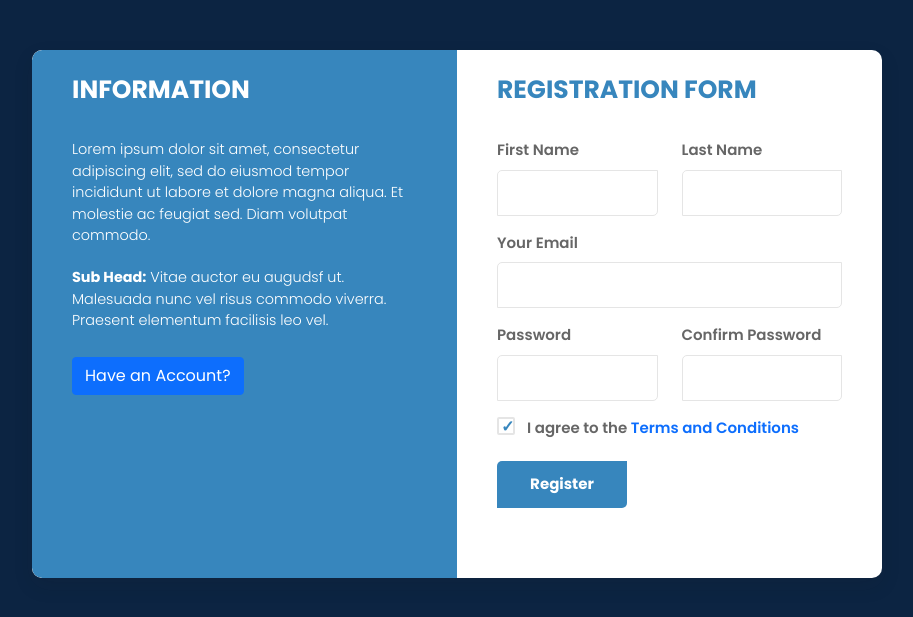
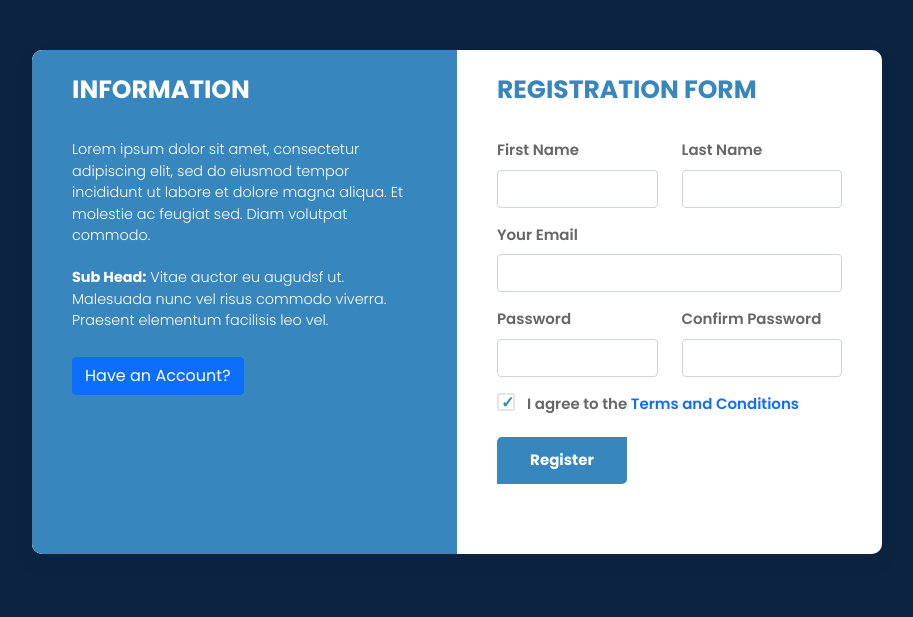
Before and after one commit to RominaShyle/KursiMengjes, a PHP site: page /register.php in a window 1280 px wide. Shown: the part 56-673 px from the top of the page, without its empty margins (183-1096 px from the left). Run offline with PHP 8.4, Linux system fonts and the light colour scheme; some libraries are stand-ins or nearby versions.

Commit message:
signup form pt2

```diff
--- a/register.php
+++ b/register.php
@@ -21,39 +21,46 @@ function test_input($data) {
 
 ?>
 <link rel="stylesheet" href="styles/login.css">
+
+<style>
+
+.error {
+    color: red;
+}
+</style>
 <?php require_once 'navbar.php';
 ?>
 </head>
 <body>
 <?php
 
-$first_name = $last_name = $email = $password = $cpwd = '';
-$first_name_err = $last_name_err= $email_err= $cpwd_err = $password_err = '';
-if($_SERVER['REQUEST_METHOD'] == 'POST'){
+ $first_name = $last_name = $email = $password = $cpwd = '';
+ $first_name_err = $last_name_err= $email_err= $cpwd_err = $password_err = '';
 
-
+ if($_SERVER['REQUEST_METHOD'] == 'POST'){
 
     if(!empty($_POST['first_name'])){
     $first_name = test_input($_POST['first_name']);
+
+
     if(empty($first_name)){
         $first_name_err = "Please enter your first name!";
 
-    }else
+    }
+    }
+    else
     $first_name_err = "Please enter your first name!";
-    }
-
-
-
-
 
     if(!empty($_POST['last_name'])){
         $last_name = test_input($_POST['last_name']);
         if(empty($last_name)){
             $last_name_err = "Please enter your last name!";
 
-    }else
+    }
+}
+
+else
     $last_name_err = "Please enter your last name!";
-}
     if(!empty($_POST['email'])){
 
 
@@ -72,12 +79,16 @@ if($_SERVER['REQUEST_METHOD'] == 'POST'){
 
     if(!empty($_POST['password'])){
 
-        $password = password_hash($_POST['password'], PASSWORD_DEFAULT);
-    }
+        if(strlen($_POST['password']) < 7){
+            $password_err = "Password must contain at least 6 characters!";
+        }
+        else {
+            $password = password_hash($_POST['password'], PASSWORD_DEFAULT);
 
+        }
+
+    }else
     $password_err = 'Please enter your password';
-
-
 
 
     if(!empty($_POST['cpwd'])){
@@ -85,7 +96,48 @@ if($_SERVER['REQUEST_METHOD'] == 'POST'){
         if($_POST['cpwd'] != $_POST['password'])
         $cpwd_err = 'Passwords do not match!';
     }
+    else
     $cpwd_err = 'Please confirm your password';
+
+
+if($first_name_err == '' && $last_name_err == '' && $email_err == '' && $password_err == '' && $cpwd_err == ''){
+
+
+$sql = "SELECT * from users";
+
+$result = $conn->query($sql);
+    if($result->num_rows > 0){
+        while($row = $result->fetch_assoc()){
+            if($row['email'] == $email){
+                $email_err =  "This email is already taken";
+
+            }
+        }
+
+
+        if($email_err == ''){
+
+            $sql = "INSERT INTO USERS (firstname, lastname, email, password) VALUES (?, ?, ?, ?)";
+            $stmt= $conn->prepare($sql);
+            $stmt->bind_param('ssss', $a, $b, $c, $pass);
+
+            $a = $first_name;
+            $b = $last_name;
+            $c = $email;
+            $pass = $password;
+
+            $stmt->execute();
+
+        }
+
+
+    }
+
+
+
+}
+
+
 }
 
 
@@ -103,13 +155,13 @@ if($_SERVER['REQUEST_METHOD'] == 'POST'){
     <form class="form-right" method="POST">
         <h2 class="text-uppercase">Registration form</h2>
         <div class="row">
-            <div class="col-sm-6 mb-3"> <label>First Name</label> <input type="text" name="first_name" id="first_name" class="input-field"> </div>
-            <div class="col-sm-6 mb-3"> <label>Last Name</label> <input type="text" name="last_name" id="last_name" class="input-field"> </div>
+            <div class="col-sm-6 mb-3"> <label>First Name</label> <input type="text" name="first_name" id="first_name" class="form-control <?=empty($first_name_err) ? '' : 'is-invalid'  ?>"><span> <small> <?= $first_name_err ?></small> </span> </div>
+            <div class="col-sm-6 mb-3"> <label>Last Name</label> <input type="text" name="last_name" id="last_name" class="form-control  <?=empty($last_name_err) ? '' : 'is-invalid'  ?>"> <span> <small> <?= $last_name_err ?></small> </span></div>
         </div>
-        <div class="mb-3"> <label>Your Email</label> <input type="email" class="input-field" name="email" required> </div>
+        <div class="mb-3"> <label>Your Email</label> <input type="email" class="form-control  <?=empty($email_err) ? '' : 'is-invalid'  ?>" name="email" required> <span> <small> <?= $email_err ?></small> </span> </div>
         <div class="row">
-            <div class="col-sm-6 mb-3"> <label>Password</label> <input type="password" name="password" id="pwd" class="input-field"> </div>
-            <div class="col-sm-6 mb-3"> <label>Confirm Password</label> <input type="password" name="cpwd" id="cpwd" class="input-field"> </div>
+            <div class="col-sm-6 mb-3"> <label>Password</label> <input type="password" name="password" id="pwd" class="form-control  <?=empty($password_err) ? '' : 'is-invalid'  ?>"><span class="<?=empty($password_err) ? '' : 'error'  ?>"> <small> <?= $password_err ?></small> </span> </div>
+            <div class="col-sm-6 mb-3"> <label>Confirm Password</label> <input type="password" name="cpwd" id="cpwd" class="form-control  <?=empty($cpwd_err) ? '' : 'is-invalid'  ?>"><span> <small> <?= $cpwd_err ?></small> </span> </div>
         </div>
         <div class="mb-3"> <label class="option">I agree to the <a href="#">Terms and Conditions</a> <input type="checkbox" checked> <span class="checkmark"></span> </label> </div>
         <div class="form-field"> <input type="submit" value="Register" class="register" name="register"> </div>
```
